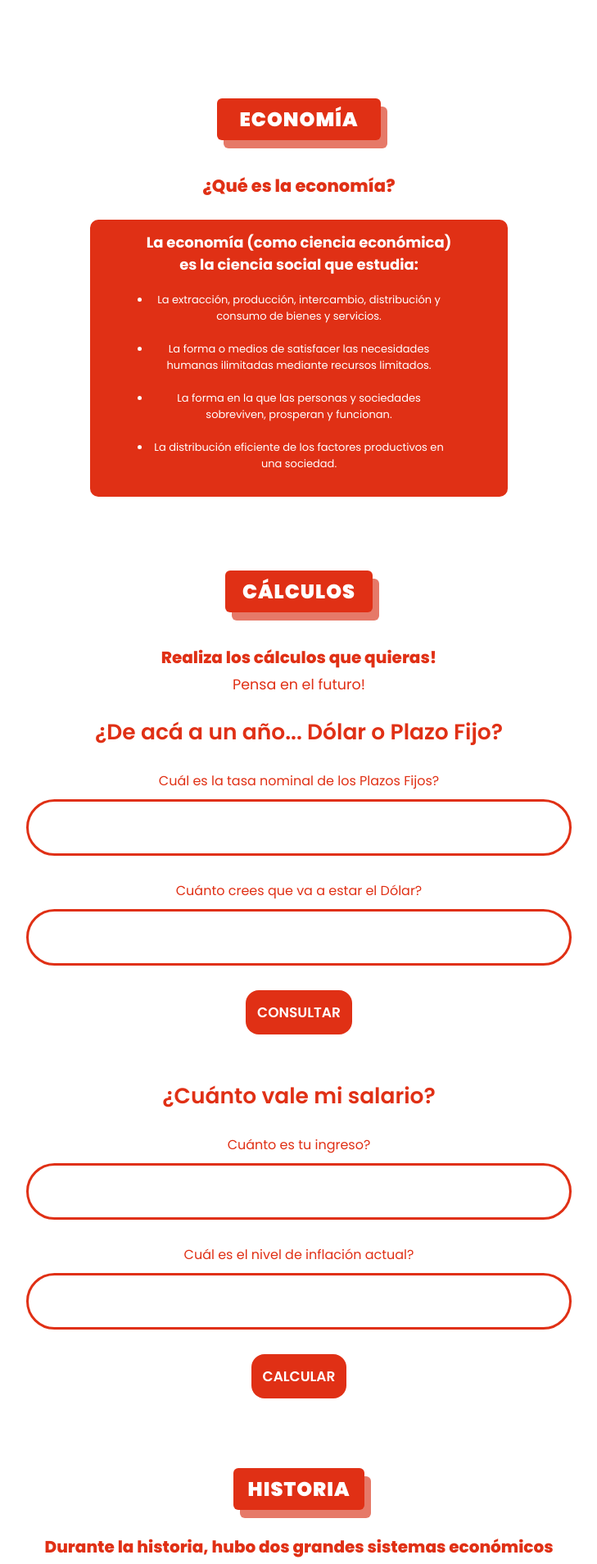
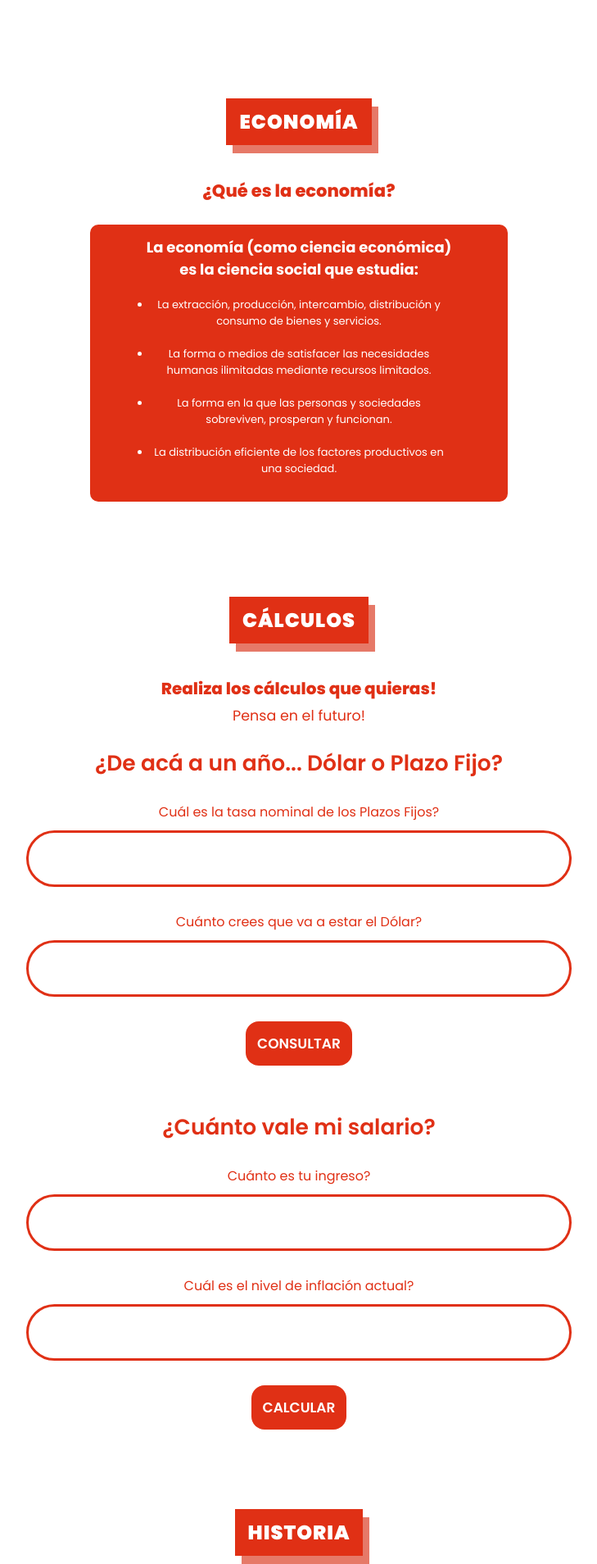
Before and after one commit to RomaanDeRose/Economy-Tricks, a website: page index.html in a window 1280 px wide. Shown: the part 720-2628 px from the top of the page at 82% size, without its empty margins (275-1004 px from the left). Drawn offline with nearby package versions, Linux system fonts and the light colour scheme.

Commit message:
cambios en diseño

```diff
--- a/js/main.js
+++ b/js/main.js
@@ -122,16 +122,16 @@ formSalary.addEventListener("submit", (e) => {
 
 // CARRUSEL DE ECONOMISTAS
 const carrusel = document.querySelector(".carrusel-items");
-let speedCarrusel = 3.5;
+let speedCarrusel = 3.2;
 const maxScrollLeft = carrusel.scrollWidth - carrusel.clientWidth;
 
 const startCarrusel = () => {
 	setInterval(() => {
 		carrusel.scrollLeft = carrusel.scrollLeft + speedCarrusel;
 		if (carrusel.scrollLeft === maxScrollLeft) {
-			speedCarrusel = -3.5;
+			speedCarrusel = -3.2;
 		} else if (carrusel.scrollLeft === 0) {
-			speedCarrusel = 3.5;
+			speedCarrusel = 3.2;
 		}
 	}, 10);
 };
--- a/scss/_finallyStyles.scss
+++ b/scss/_finallyStyles.scss
@@ -250,11 +250,10 @@ p.fas.fa-arrow-down {
 	&__title {
 		background-color: $rojo;
 		color: $blanco;
-		width: 200px;
+		display: inline-block;
 		margin: 4rem auto;
-		padding: 0.8rem 0;
+		padding: 1.1rem 1.6rem;
 		box-shadow: 8px 10px 0px #e67968;
-		border-radius: 6px;
 		text-transform: uppercase;
 		font-size: 2.4rem;
 		font-weight: 900;
@@ -295,11 +294,10 @@ p.fas.fa-arrow-down {
 	&__title {
 		background-color: $rojo;
 		color: $blanco;
-		width: 180px;
+		display: inline-block;
 		margin: 9rem auto 4rem auto;
-		padding: 0.8rem 0;
+		padding: 1.1rem 1.6rem;
 		box-shadow: 8px 10px 0px #e67968;
-		border-radius: 6px;
 		text-transform: uppercase;
 		font-size: 2.4rem;
 		font-weight: 900;
@@ -413,11 +411,10 @@ p.fas.fa-arrow-down {
 	&__title {
 		background-color: $rojo;
 		color: $blanco;
-		width: 160px;
+		display: inline-block;
 		margin: 7rem auto 3rem auto;
-		padding: 0.8rem 0;
+		padding: 1.1rem 1.6rem;
 		box-shadow: 8px 10px 0px #e67968;
-		border-radius: 6px;
 		text-transform: uppercase;
 		font-size: 2.4rem;
 		font-weight: 900;
```
Also changed, not shown: css/styles.css, 1 other file.
